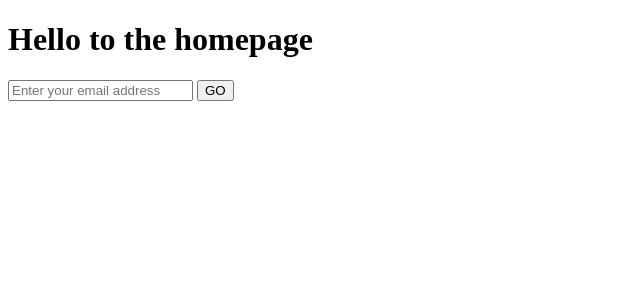
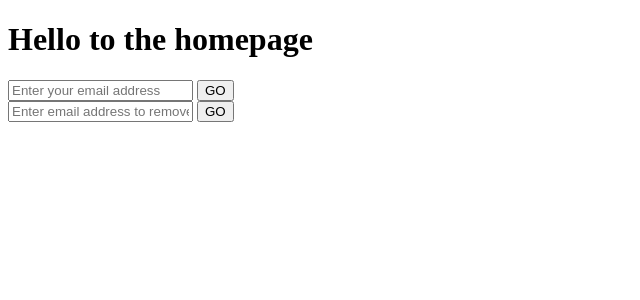
Before and after one commit to devinaanderson/heroku-api-demo, a Flask app: page / in a window 1280 px wide. Shown: the top 300 px of the page, without its empty margins (0-640 px from the left). Run offline with Flask 2, Linux system fonts and the light colour scheme; parts of the project's set-up code (start-up, migrations or seed data) failed here and were passed over; some libraries are stand-ins or nearby versions.

Commit message:
moved keys to secret file

```diff
--- a/app.py
+++ b/app.py
@@ -1,12 +1,13 @@
 from flask import Flask, render_template, request, jsonify
 from flask_sqlalchemy import SQLAlchemy
 from flask_cors import CORS
+from secrets import return_uri
 
 
 app = Flask(__name__)
 CORS(app)
 
-app.config['SQLALCHEMY_DATABASE_URI'] = "postgres://vjkhdjrydbigxj:260c8f99adf9b38164f8f3a817e97d9a53456f70fac1bd5984206071f3546ce7@ec2-184-72-239-186.compute-1.amazonaws.com:5432/dcg65lv1r0cnn6"
+app.config['SQLALCHEMY_DATABASE_URI'] = return_uri()
 db = SQLAlchemy(app)
 
 class User(db.Model):
@@ -25,26 +26,46 @@ class User(db.Model):
 def home():
     return render_template('home.html')
 
-@app.route('/collections', methods=['POST'])
+# @app.route('/collections', methods=['POST', 'DELETE'])
+# def collections():
+#     email = None
+#     if request.method == 'POST':
+#         email = request.form['text']
+#         reg = User(email)
+#         db.session.add(reg)
+#         db.session.commit()
+#         return render_template('success.html')
+#     if request.method == 'DELETE':
+#         email = request.form['text']
+#         reg = User(email)
+#         db.session.delete(reg)
+#         db.session.commit()
+#         return render_template('success.html')
+#     return render_template('home.html')
+
+@app.route('/delete', methods=['POST'])
 def collections():
     email = None
     if request.method == 'POST':
-        email = request.form['text']
-        reg = User(email)
-        db.session.add(reg)
+        email = request.form['email']
+        obj=User.query.filter_by(email=email).first()
+        db.session.delete(obj)
         db.session.commit()
         return render_template('success.html')
-    # else if if request.method == 'DELETE':
-    #     email = request.form['text']
-    #     reg = User(email)
-    #     db.session.delete(reg)
-    #     db.session.commit()
-    return render_template('home.html')
+    return render_template("home.html")
 
 @app.route('/return_emails', methods=['GET'])
 def return_emails():
+    if request.method == 'DELETE':
+        email = request.form['text']
+        reg = User(email)
+        db.session.delete(reg)
+        db.session.commit()
+        return render_template('success.html')
     all_emails = db.session.query(User.email).all()
     return jsonify(all_emails)
+
+
 
 if __name__ == '__main__':
     app.debug = True
--- a/templates/home.html
+++ b/templates/home.html
@@ -14,12 +14,12 @@
                         <span class="input-group-btn"><button class="btn btn-lg btn-primary" type="submit">GO</button></span>
                     </div>
                 </form>
-                <!-- <form action="{{url_for('collections')}}" method="DELETE">
+                <form action="{{url_for('delete')}}" method='POST'>
                     <div class="input-group">
-                        <input class="form-control input-lg" title="Don't worry. We hate spam, and will not share your email with anyone." placeholder="Enter email address to remove" type="text" name="text">
+                        <input class="form-control input-lg" title="Don't worry. We hate spam, and will not share your email with anyone." placeholder="Enter email address to remove" type="email" name="email">
                         <span class="input-group-btn"><button class="btn btn-lg btn-primary" type="submit">GO</button></span>
                     </div>
-                </form> -->
+                </form>
             </div>
         </div>
     </div>
```
Also changed, not shown: 1 other file.
